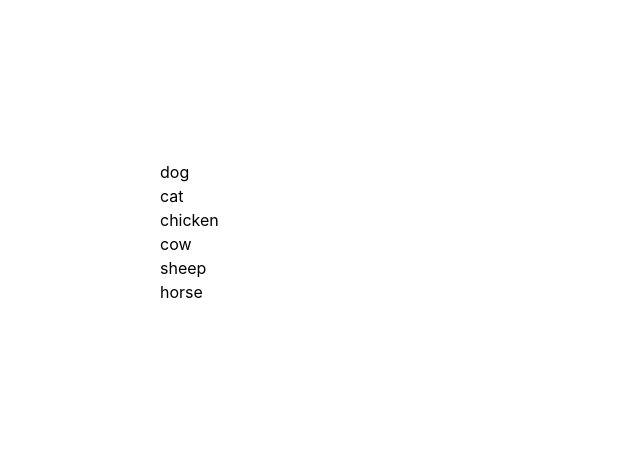
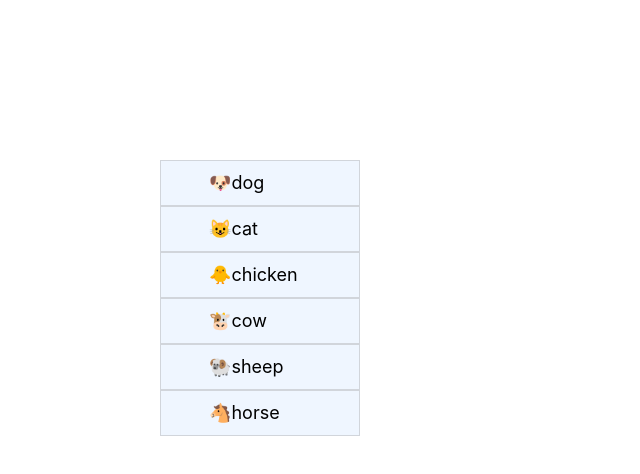
Before and after one commit to clever-cr/react-exercises, a React (Create React App) app: page / in a window 1280 px wide. Shown: the top 474 px of the page, without its empty margins (0-640 px from the left). Built offline with nearby package versions, Linux system fonts and the light colour scheme.

Commit message:
refactor

```diff
--- a/src/App.js
+++ b/src/App.js
@@ -1,7 +1,7 @@
 import React from 'react'
 import Animal from "./components/Animal"
 const App = () => {
-  const animals = ['dog', 'cat', 'chicken', 'cow', 'sheep', 'horse']
+  const animals = ['🐶dog', '😺cat', '🐥chicken', '🐮cow', '🐏sheep', '🐴horse']
   return (
     <div>
       <Animal list={animals} />
--- a/src/components/Animal.js
+++ b/src/components/Animal.js
@@ -1,10 +1,11 @@
-const List = ({ list = [] }) => {
+const List = ({ list }) => {
   return (
-    <div className='p-40'>
-      {list.map((animal, index) => {
-        return (<ul key={index}>{animal}</ul>)
-      })}
+    <div className="p-40">
+      <div className='w-[200px] bg-blue-50'>
+        {list.map((animal, index) => (<ul className="text-lg border px-12 p-2 border-gray-300" key={index}>{animal}</ul>))}
+      </div>
     </div>
+
   )
 }
 
```
